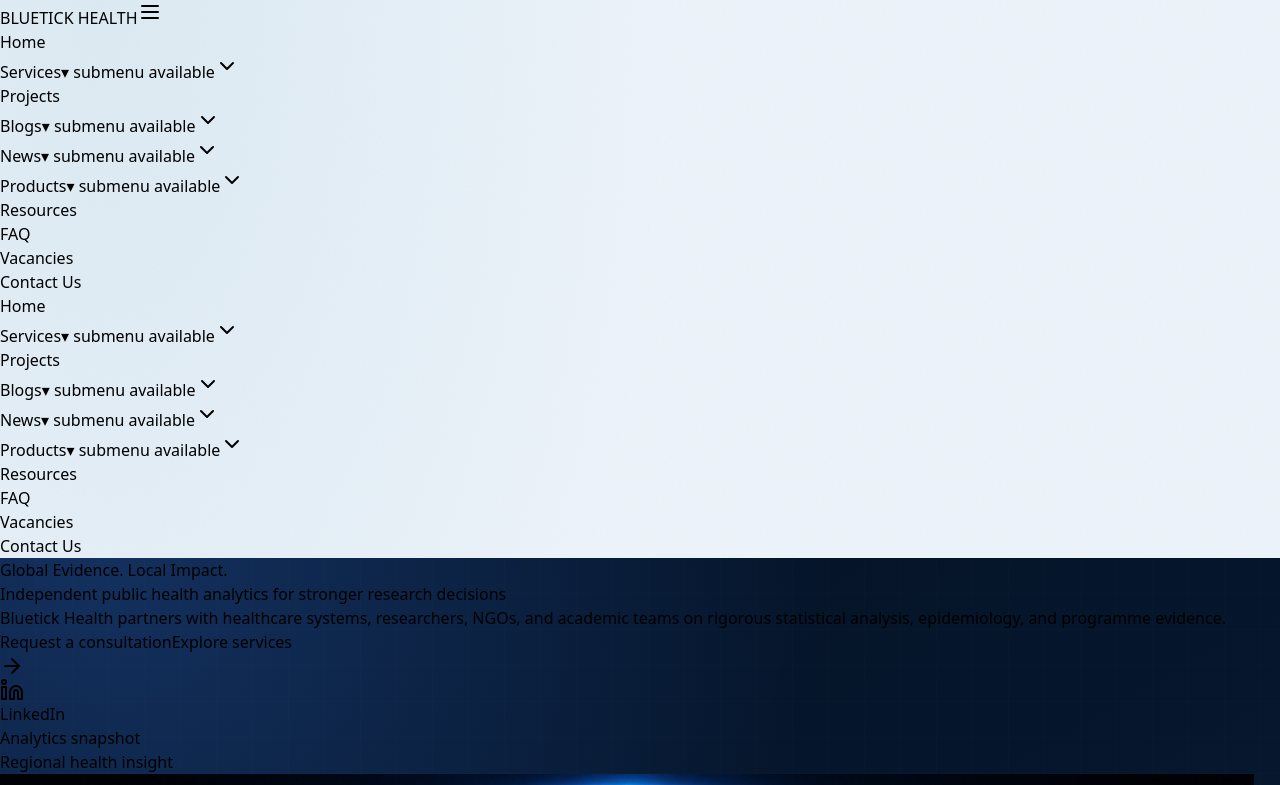
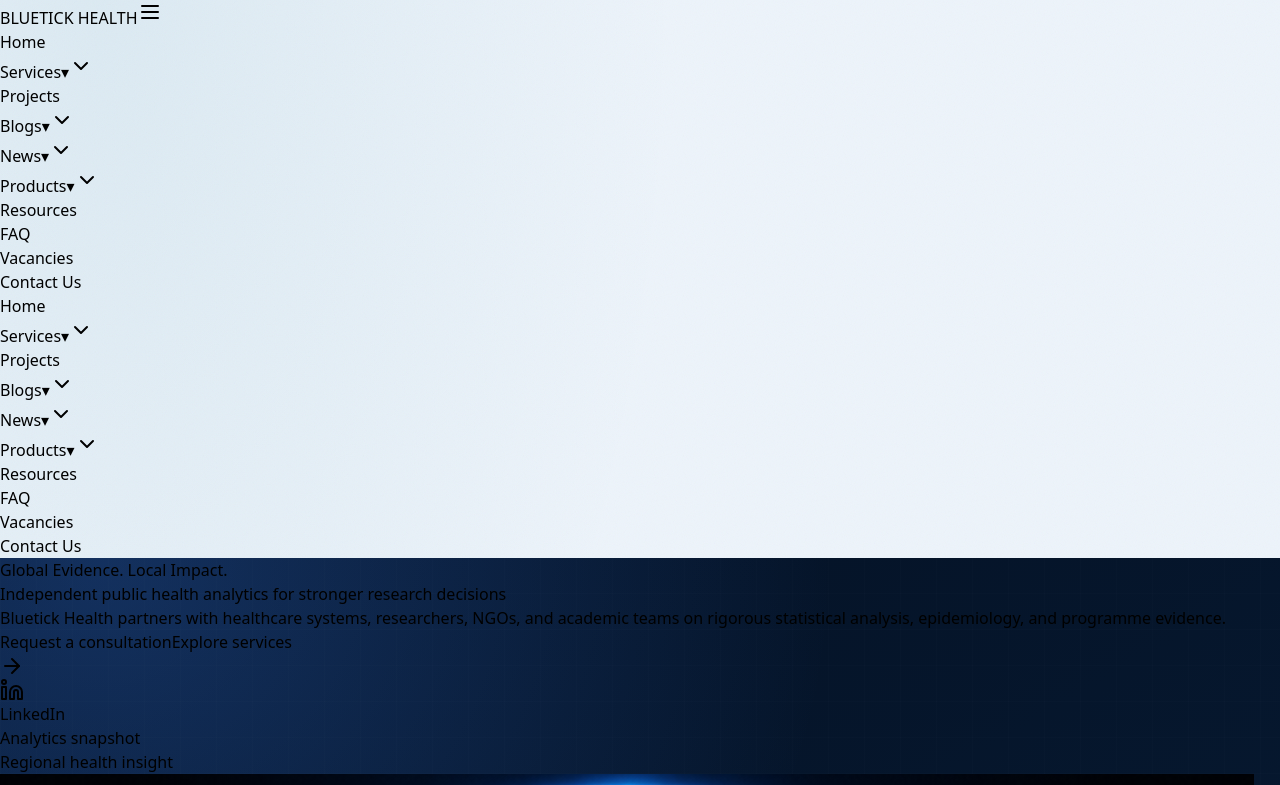
Before and after one commit to MTHermann/Bluetick-Health-public-health-consulting-website, a React (Vite) app: page / in a window 1280 px wide. Shown: the top 785 px of the page. Built offline with nearby package versions, Linux system fonts and the light colour scheme; the HTML template or start-up script is replaced by a standard one.

Commit message:
Refine submenu labels and finalize validation
Co-authored-by: MTHermann <158726671+MTHermann@users.noreply.github.com>

```diff
--- a/src/pages/ConsultingWebsite.jsx
+++ b/src/pages/ConsultingWebsite.jsx
@@ -334,7 +334,6 @@ function SiteHeader({ pathname }) {
                     <span className="inline-flex items-center gap-1.5">
                       {label}
                       {dropdownItems ? <span aria-hidden="true" className="text-xs leading-none">▾</span> : null}
-                      {dropdownItems ? <span className="sr-only"> submenu available</span> : null}
                     </span>
                   </a>
                   {dropdownItems ? (
@@ -348,7 +347,7 @@ function SiteHeader({ pathname }) {
                       onClick={() => toggleDropdown(label)}
                       aria-haspopup="menu"
                       aria-expanded={openDropdownLabel === label}
-                      aria-label={`Toggle ${label} submenu`}
+                      aria-label={`${label} submenu ${openDropdownLabel === label ? 'expanded' : 'collapsed'}`}
                     >
                       <ChevronDown className={`h-4 w-4 transition-transform ${openDropdownLabel === label ? 'rotate-180' : ''}`} />
                     </button>
@@ -412,7 +411,6 @@ function SiteHeader({ pathname }) {
                     <span className="inline-flex items-center gap-1.5">
                       {label}
                       {dropdownItems ? <span aria-hidden="true" className="text-xs leading-none">▾</span> : null}
-                      {dropdownItems ? <span className="sr-only"> submenu available</span> : null}
                     </span>
                   </a>
                   {dropdownItems ? (
@@ -424,7 +422,7 @@ function SiteHeader({ pathname }) {
                       onClick={() => toggleDropdown(label)}
                       aria-haspopup="menu"
                       aria-expanded={openDropdownLabel === label}
-                      aria-label={`Toggle ${label} submenu`}
+                      aria-label={`${label} submenu ${openDropdownLabel === label ? 'expanded' : 'collapsed'}`}
                     >
                       <ChevronDown className={`h-4 w-4 transition-transform ${openDropdownLabel === label ? 'rotate-180' : ''}`} />
                     </button>
```
